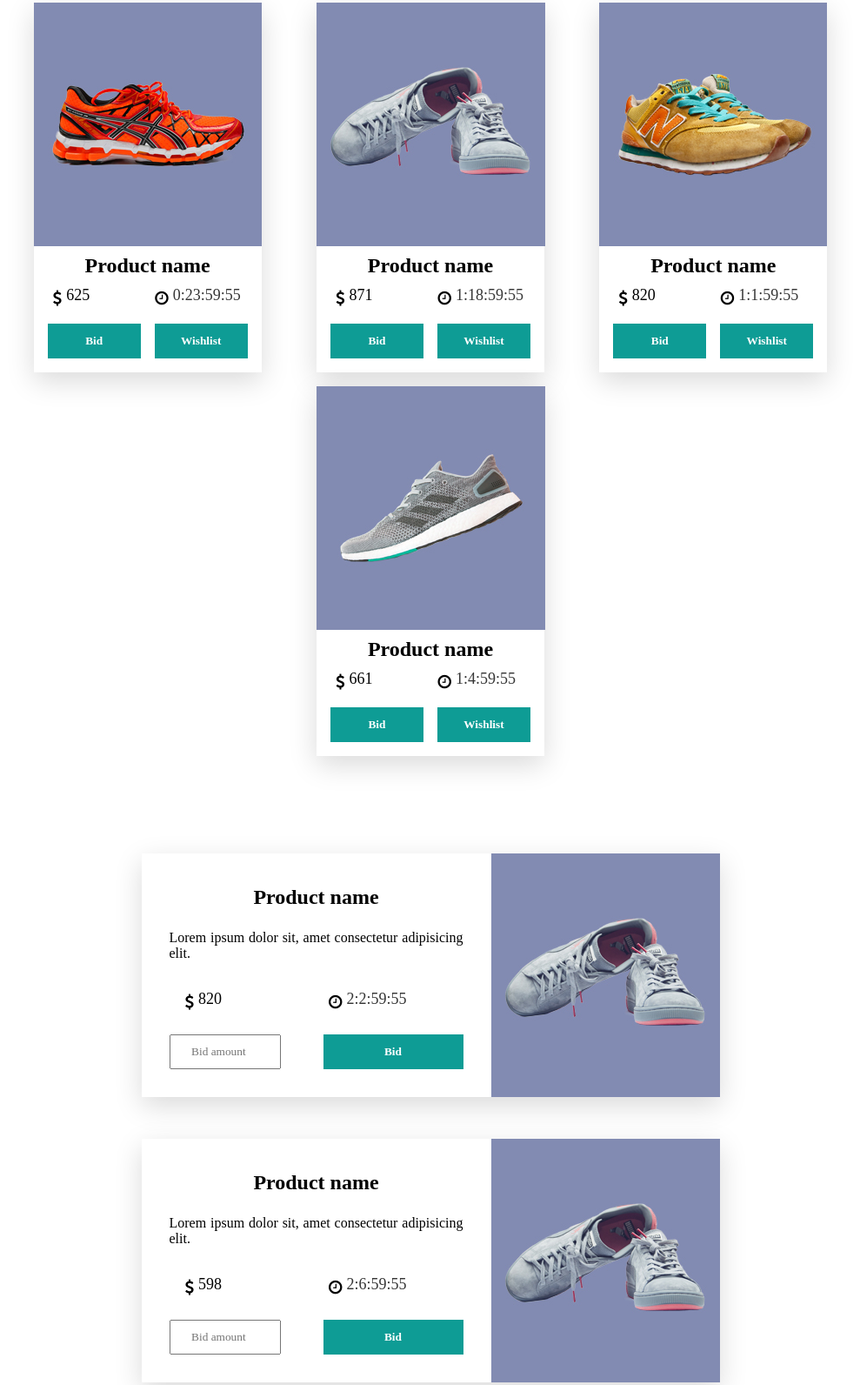
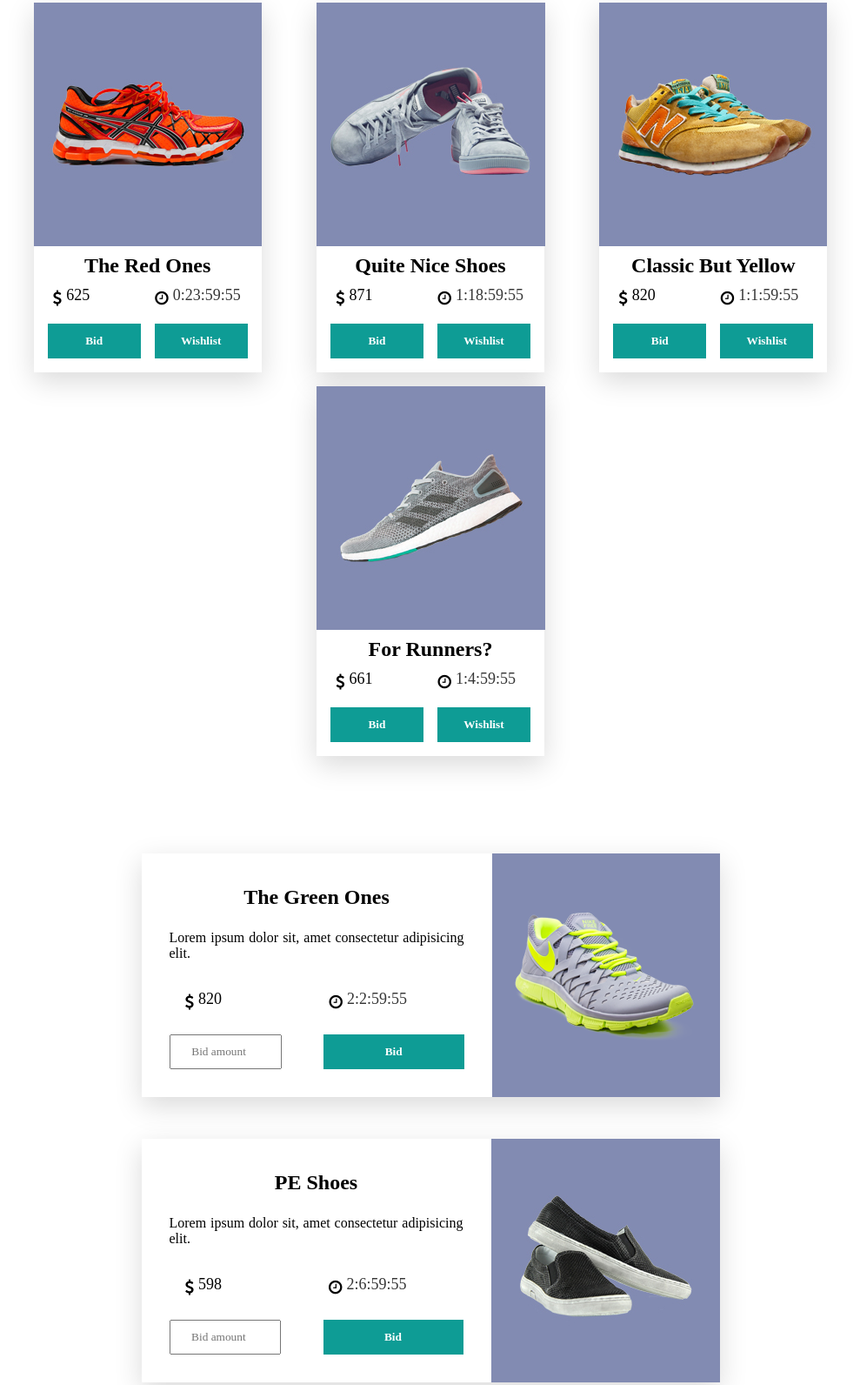
Before and after one commit to m-uchyla/auction-site, a plain HTML site: page index.html in a window 1280 px wide. Shown: the part 561-2153 px from the top of the page at 87% size, without its empty margins (145-1134 px from the left). Drawn offline with Linux system fonts and the light colour scheme.

Commit message:
additional product photos added

```diff
--- a/index.html
+++ b/index.html
@@ -45,7 +45,7 @@
         <div class="card featured">
           <div class="desc">
             <div class="featuredName">
-              <h1>Name</h1>
+              <h1>CrazyShoes 3000</h1>
               <i class="fa fa-usd" aria-hidden="true"></i>
               <h3 style="text-align: left" id="price0">2.137</h3>
             </div>
@@ -80,7 +80,7 @@
           <div class="col card">
             <img src="assets/images/s1.jpg" />
             <div class="cfooter">
-              <h2>Product name</h2>
+              <h2>The Red Ones</h2>
               <div class="priceCon">
                 <i class="fa fa-usd" aria-hidden="true"></i>
                 <h3 id="price1">2.137</h3>
@@ -96,7 +96,7 @@
           <div class="col card">
             <img src="assets/images/s2.jpg" />
             <div class="cfooter">
-              <h2>Product name</h2>
+              <h2>Quite Nice Shoes</h2>
               <div class="priceCon">
                 <i class="fa fa-usd" aria-hidden="true"></i>
                 <h3 id="price2">2.137</h3>
@@ -112,7 +112,7 @@
           <div class="col card">
             <img src="assets/images/s3.jpg" />
             <div class="cfooter">
-              <h2>Product name</h2>
+              <h2>Classic But Yellow</h2>
               <div class="priceCon">
                 <i class="fa fa-usd" aria-hidden="true"></i>
                 <h3 id="price3">2.137</h3>
@@ -128,7 +128,7 @@
           <div class="col card">
             <img src="assets/images/s4.jpg" />
             <div class="cfooter">
-              <h2>Product name</h2>
+              <h2>For Runners?</h2>
               <div class="priceCon">
                 <i class="fa fa-usd" aria-hidden="true"></i>
                 <h3 id="price4">2.137</h3>
@@ -146,7 +146,7 @@
       <section class="lastAuctionsSec">
         <div class="card lastAuctions">
           <div class="lfooter">
-            <h2>Product name</h2>
+            <h2>The Green Ones</h2>
             <div class="ldesc">
               <p>Lorem ipsum dolor sit, amet consectetur adipisicing elit.</p>
             </div>
@@ -166,11 +166,11 @@
               <button role="button" class="button">Bid</button>
             </div>
           </div>
-          <img src="assets/images/s2.jpg" />
+          <img src="assets/images/s5.jpg" />
         </div>
         <div class="card lastAuctions">
           <div class="lfooter">
-            <h2>Product name</h2>
+            <h2>PE Shoes</h2>
             <div class="ldesc">
               <p>Lorem ipsum dolor sit, amet consectetur adipisicing elit.</p>
             </div>
@@ -190,7 +190,7 @@
               <button role="button" class="button">Bid</button>
             </div>
           </div>
-          <img src="assets/images/s2.jpg" />
+          <img src="assets/images/s6.jpg" />
         </div>
       </section>
       <footer>
```
Also changed, not shown: assets/images/s5.jpg (added), assets/images/s6.jpg (added).
